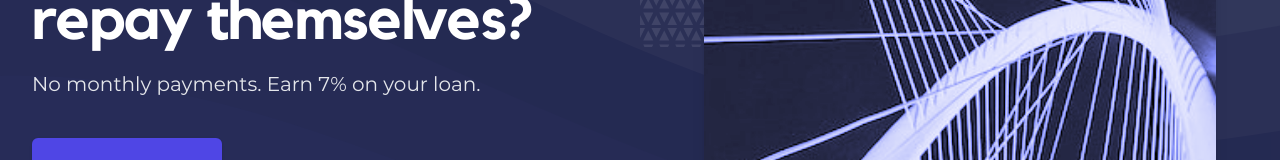
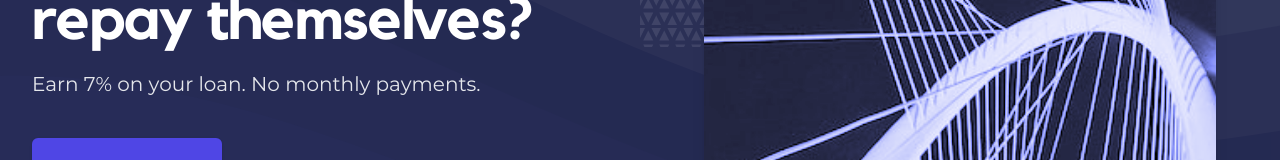
Before and after one commit to arkadiko-dao/landing, a Next.js app: page / in a window 1280 px wide. Shown: the part 326-486 px from the top of the page. Built offline with nearby package versions, Linux system fonts and the light colour scheme.

Commit message:
small tweaks

```diff
--- a/components/hero.js
+++ b/components/hero.js
@@ -9,7 +9,7 @@ export default function Hero() {
             <span className="block xl:inline">What if loans could repay themselves?</span>
           </h1>
           <p className="mt-3 max-w-md mx-auto text-lg text-gray-200 sm:text-xl md:mt-5 md:max-w-3xl">
-            No monthly payments. Earn 7% on your loan.
+            Earn 7% on your loan. No monthly payments.
           </p>
           <div className="mt-10 sm:flex sm:justify-center lg:justify-start">
             <div className="rounded-md shadow">
--- a/components/whitepaper.js
+++ b/components/whitepaper.js
@@ -14,7 +14,7 @@ export default function Whitepaper() {
                   Upon downloading this file, you hereby confirm that by accessing the whitepaper and other informational materials, you will be deemed to have reviewed and accepted certain terms therein, including confirmations that you are not based in a jurisdiction where such access would be prohibited or restricted in any manner.
                 </span>
               </p>
-              <a href="" class="mt-8 bg-white hover:bg-white-800 w-full flex items-center justify-center px-8 py-3 border border-transparent text-base font-medium rounded-md text-indigo-800 md:py-4 md:text-lg md:px-10 focus:focus:outline-none focus:ring-2 focus:ring-offset-2 focus:ring-indigo-500">Download</a>
+              <a href="" className="mt-8 bg-white hover:bg-white-800 w-full flex items-center justify-center px-8 py-3 border border-transparent text-base font-medium rounded-md text-indigo-800 md:py-4 md:text-lg md:px-10 focus:focus:outline-none focus:ring-2 focus:ring-offset-2 focus:ring-indigo-500">Download</a>
             </div>
           </div>
           <div className="-mt-6 aspect-w-5 aspect-h-3 md:aspect-w-2 md:aspect-h-1">
```
